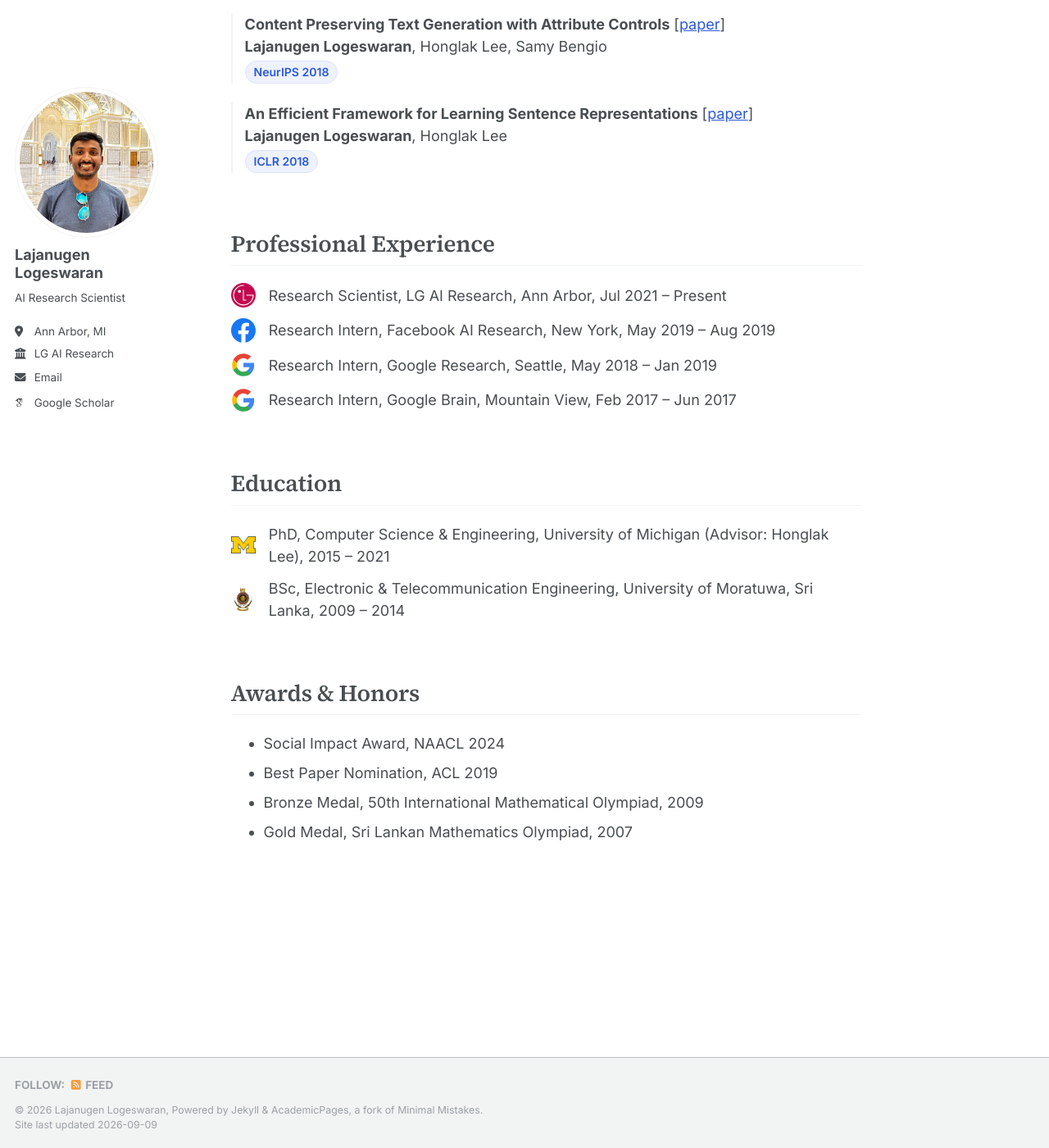
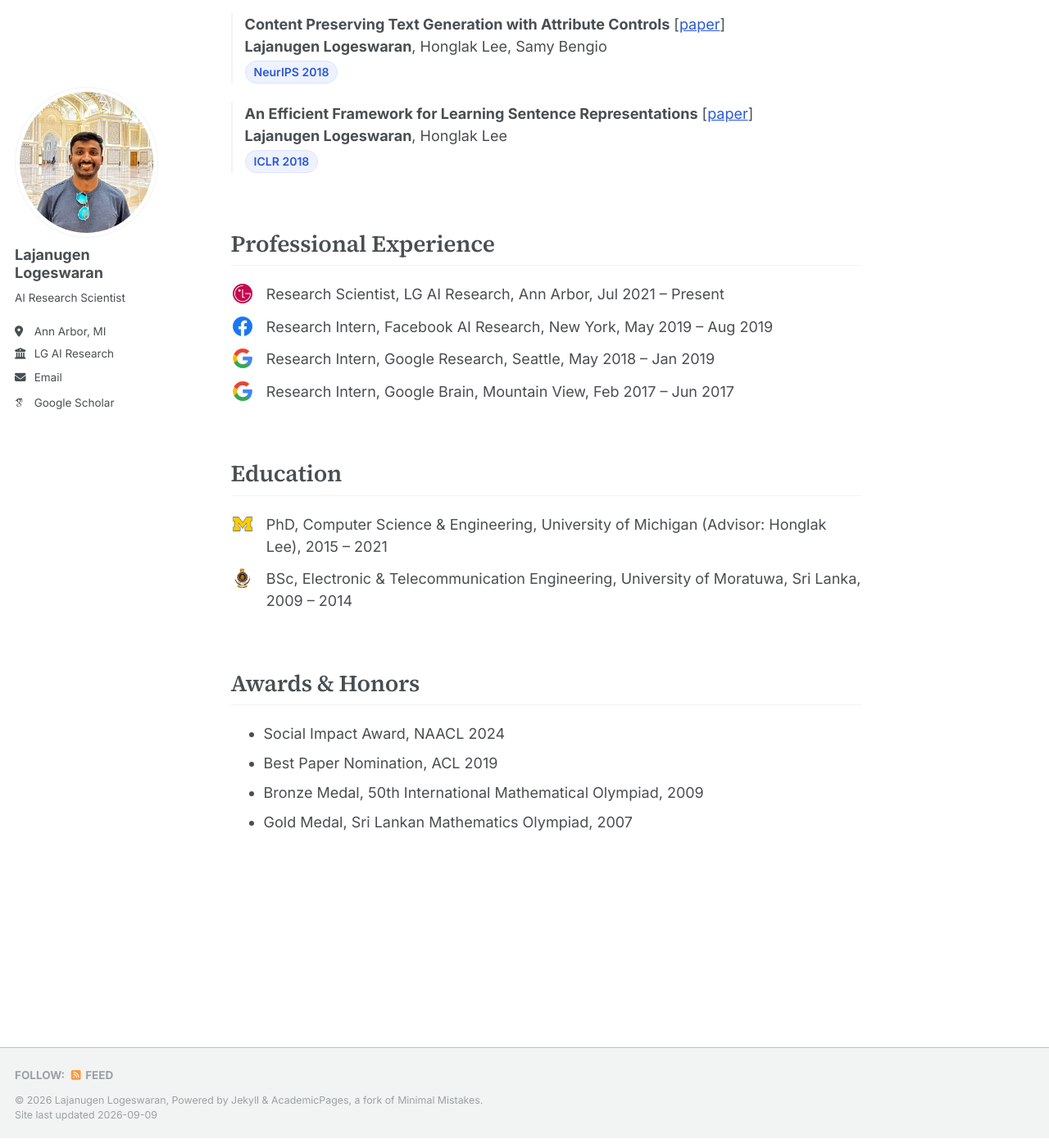
Before and after one commit to lajanugen/lajanugen.github.io, a Jekyll site: the page built from _pages/about.md, in a window 1280 px wide and 1400 px high, scrolled down 2400 px. Shown: the whole window at 82% size. Built offline with Jekyll 4.4.1, drawn with Linux system fonts in a browser that asks for light colours; some web fonts are replaced.

Commit message:
Normalise the institution marks and align the text column
Three problems, one of them mine:

- The marks were not optically uniform. The LG symbol occupied only
  236x236 of its 600x600 SVG canvas, so it rendered far smaller than the
  others. Each mark is now rasterised, trimmed to its ink bounding box
  and padded so it fills 86% of a common 96px square.
- Entries that wrapped to two lines centred their mark across both,
  leaving it out of line with single-line entries. Switch the list to
  align-items: flex-start so every mark sits level with its first line.
- Swapping google.svg and lg.svg in place kept the old filenames, so
  browsers went on serving the cached wordmarks and the new icon marks
  never appeared. Move everything to images/brand/ with new names.

Co-Authored-By: Claude Opus 5 <noreply@anthropic.com>
Claude-Session: https://claude.ai/code/session_01DHcYWvnM8a3i2AfgvmikJN

```diff
--- a/_pages/about.md
+++ b/_pages/about.md
@@ -83,17 +83,17 @@ For a complete list of publications, please see my Google Scholar profile.
 ### Professional Experience
 
 <ul class="cv-list">
-  <li><img class="cv-logo" src="/images/logos/lg.svg" alt="LG"><span>Research Scientist, LG AI Research, Ann Arbor, Jul 2021 – Present</span></li>
-  <li><img class="cv-logo" src="/images/logos/facebook.svg" alt="Facebook"><span>Research Intern, Facebook AI Research, New York, May 2019 – Aug 2019</span></li>
-  <li><img class="cv-logo" src="/images/logos/google.svg" alt="Google"><span>Research Intern, Google Research, Seattle, May 2018 – Jan 2019</span></li>
-  <li><img class="cv-logo" src="/images/logos/google.svg" alt="Google"><span>Research Intern, Google Brain, Mountain View, Feb 2017 – Jun 2017</span></li>
+  <li><img class="cv-logo" src="/images/brand/lg.png" alt="LG"><span>Research Scientist, LG AI Research, Ann Arbor, Jul 2021 – Present</span></li>
+  <li><img class="cv-logo" src="/images/brand/facebook.png" alt="Facebook"><span>Research Intern, Facebook AI Research, New York, May 2019 – Aug 2019</span></li>
+  <li><img class="cv-logo" src="/images/brand/google.png" alt="Google"><span>Research Intern, Google Research, Seattle, May 2018 – Jan 2019</span></li>
+  <li><img class="cv-logo" src="/images/brand/google.png" alt="Google"><span>Research Intern, Google Brain, Mountain View, Feb 2017 – Jun 2017</span></li>
 </ul>
 
 ### Education
 
 <ul class="cv-list">
-  <li><img class="cv-logo" src="/images/logos/umich.png" alt="University of Michigan"><span>PhD, Computer Science &amp; Engineering, University of Michigan (Advisor: Honglak Lee), 2015 – 2021</span></li>
-  <li><img class="cv-logo" src="/images/logos/moratuwa.png" alt="University of Moratuwa"><span>BSc, Electronic &amp; Telecommunication Engineering, University of Moratuwa, Sri Lanka, 2009 – 2014</span></li>
+  <li><img class="cv-logo" src="/images/brand/umich.png" alt="University of Michigan"><span>PhD, Computer Science &amp; Engineering, University of Michigan (Advisor: Honglak Lee), 2015 – 2021</span></li>
+  <li><img class="cv-logo" src="/images/brand/moratuwa.png" alt="University of Moratuwa"><span>BSc, Electronic &amp; Telecommunication Engineering, University of Moratuwa, Sri Lanka, 2009 – 2014</span></li>
 </ul>
 
 ### Awards & Honors
--- a/assets/css/main.scss
+++ b/assets/css/main.scss
@@ -128,16 +128,24 @@ $accent: #2b59d6;
 
   li {
     display: flex;
-    align-items: center;
-    gap: 0.9em;
+    align-items: flex-start;
+    gap: 0.85em;
     margin-bottom: 0.7em;
   }
 
+  /* Aligned to the first line of text, so entries that wrap to two
+     lines keep the mark level with the ones that do not. */
   .cv-logo {
-    flex: 0 0 30px;
-    width: 30px;
-    height: 30px;
+    flex: 0 0 28px;
+    width: 28px;
+    height: 28px;
+    margin-top: -1px;
     object-fit: contain;
     object-position: center;
   }
+
+  span {
+    flex: 1 1 auto;
+    min-width: 0;
+  }
 }
```
Also changed, not shown: images/brand/facebook.png (added), images/brand/google.png (added), images/brand/lg.png (added), images/brand/moratuwa.png (added), images/brand/umich.png (added), images/logos/facebook.svg (deleted), images/logos/google.svg (deleted), images/logos/lg.svg (deleted), images/logos/moratuwa.png (deleted), images/logos/umich.png (deleted).
